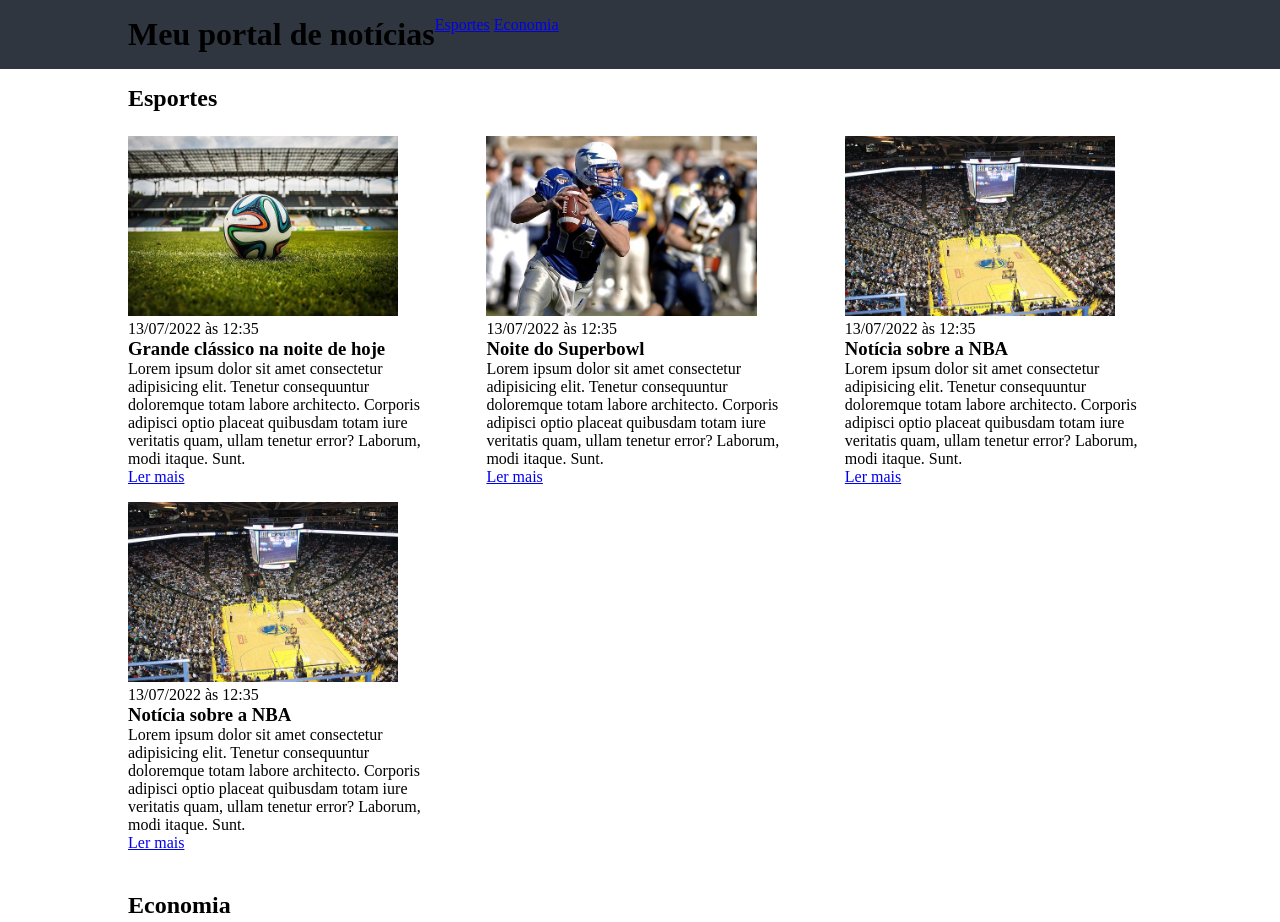
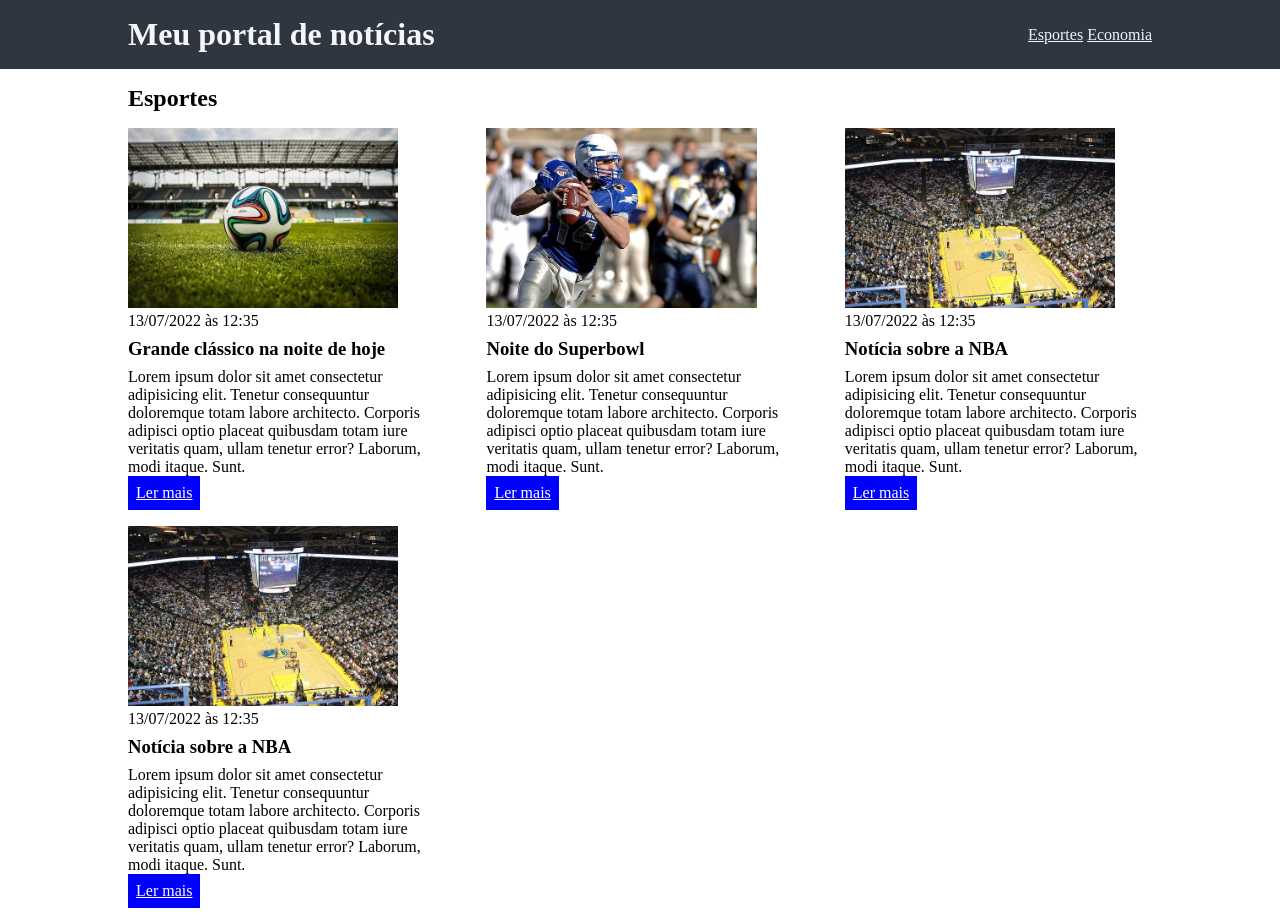
Before and after one commit to eusouheverton/CSS-EBAC, a plain HTML site: page index.html in a window 1280 px wide. Shown: the top 922 px of the page. Drawn offline with Linux system fonts and the light colour scheme.

Commit message:
Update main.css

```diff
--- a/main.css
+++ b/main.css
@@ -8,15 +8,22 @@
 body >header {
     background-color: #2f3640;
     padding: 16px 0;
+    color: #f5f6fa
 }
 
 header .container {
     display: flex;
+    align-items: center;
+    justify-content: space-between;
 
 }
 
 header li {
     display: inline;
+}
+
+header li a {
+    color: #f2f3fa
 }
 
 .container {
@@ -51,13 +58,14 @@ section h2,
     margin-bottom: 16px;
 }
 
-.articles article {
+.articles article h3 {
     margin-top: 8px;
     margin-bottom: 8px;
 }
 
 .articles article a {
-
+    background-color: blue;
+    color: #fff;
+    padding: 8px;
+    display: inline-block;
 }
-
-llffndsnkjnhalsdjd
```
